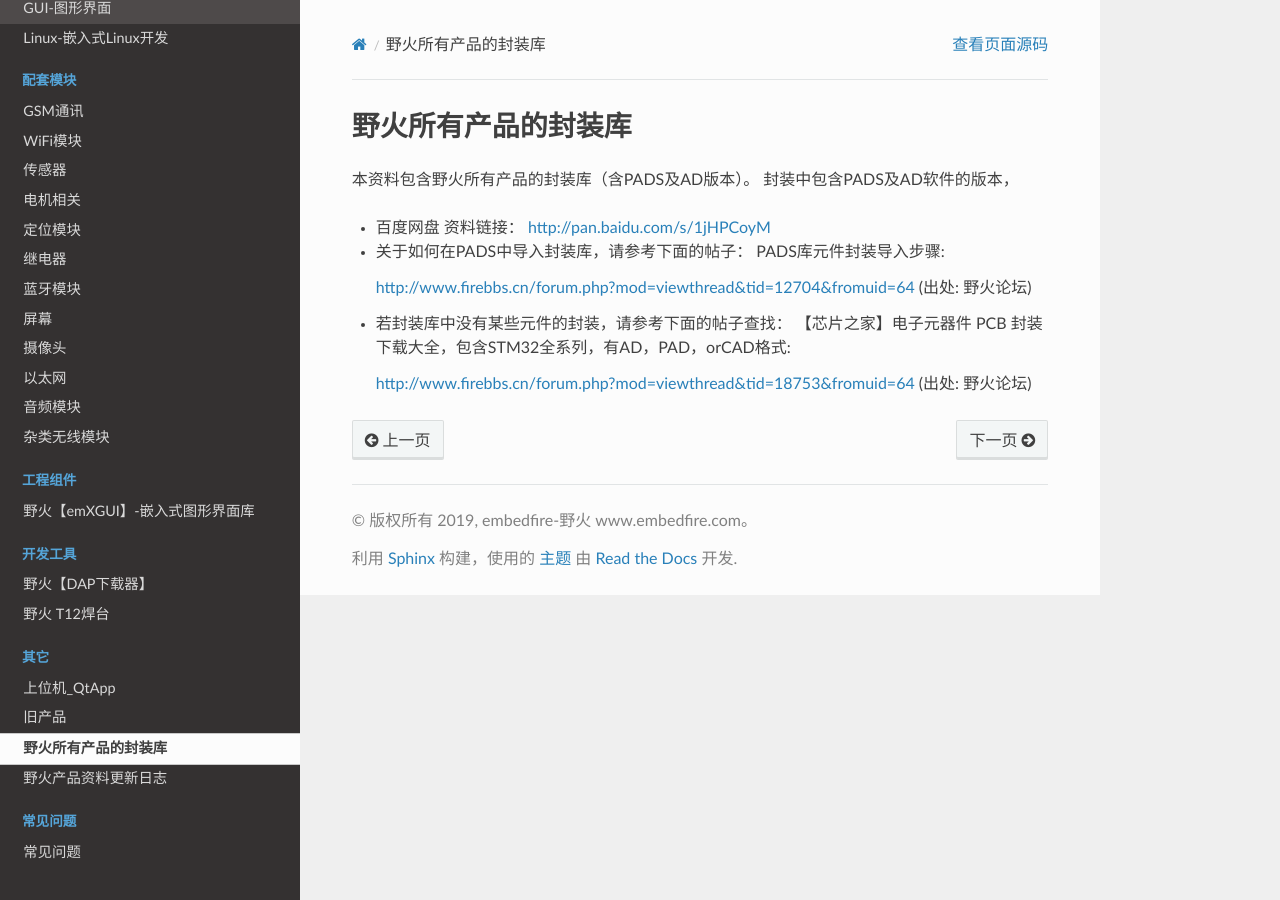
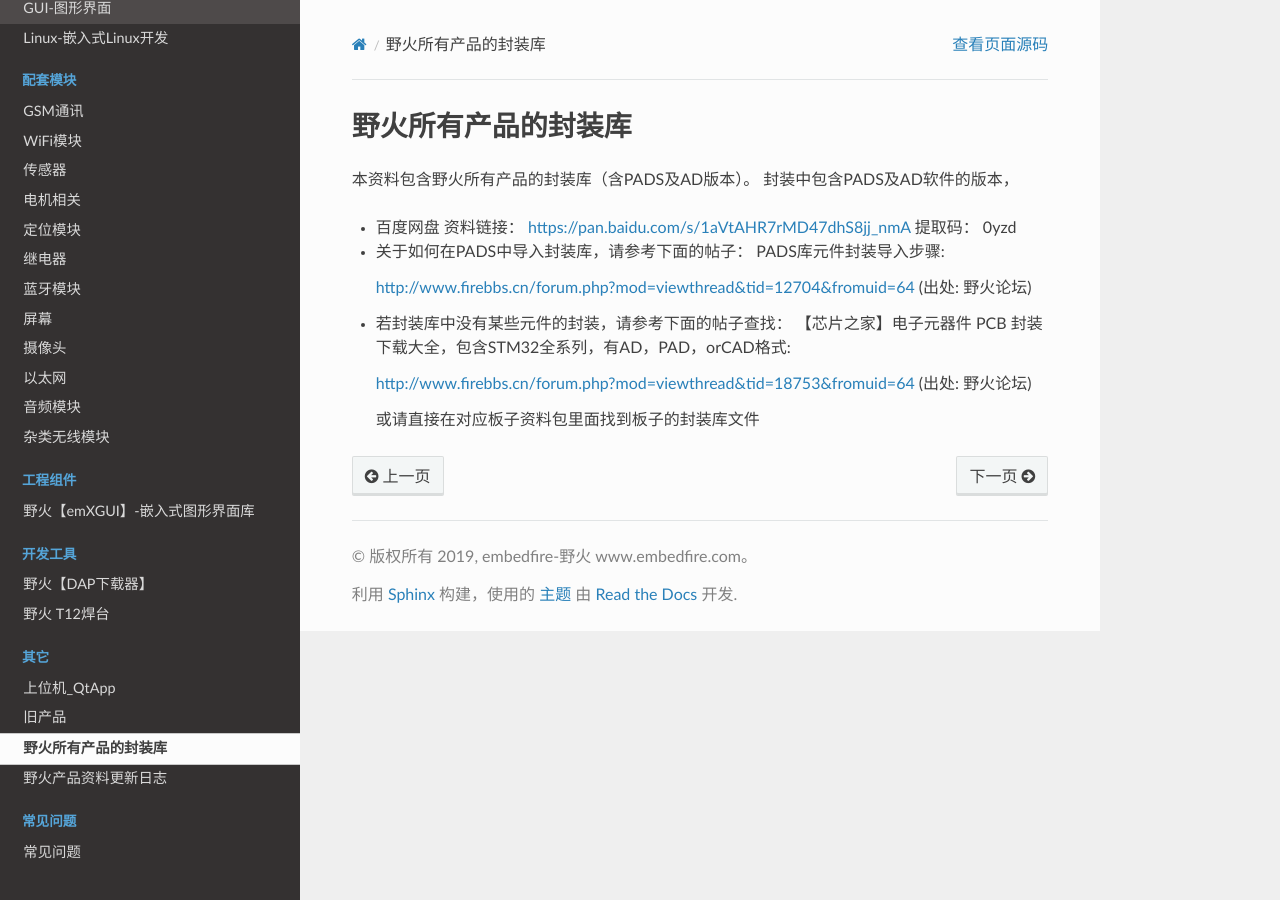
Before and after one commit to Embedfire/ebf_products, a Sphinx documentation site: the page built from documentation/pcb/ebf_pcblib.rst, in a window 1280 px wide. Built offline with Sphinx 7.4.7 and the Read the Docs theme 2.0.0, drawn with Linux system fonts in a browser that asks for light colours; pages that are not in the unit, such as notebooks, are missing from menus.

Commit message:
Update ebf_pcblib.rst

```diff
--- a/documentation/pcb/ebf_pcblib.rst
+++ b/documentation/pcb/ebf_pcblib.rst
@@ -5,7 +5,7 @@
 本资料包含野火所有产品的封装库（含PADS及AD版本）。
 封装中包含PADS及AD软件的版本，
 
--  百度网盘 资料链接： http://pan.baidu.com/s/1jHPCoyM
+-  百度网盘 资料链接： https://pan.baidu.com/s/1aVtAHR7rMD47dhS8jj_nmA  提取码： 0yzd
 
 -  关于如何在PADS中导入封装库，请参考下面的帖子：
    PADS库元件封装导入步骤:
@@ -19,3 +19,5 @@
 
    http://www.firebbs.cn/forum.php?mod=viewthread&tid=18753&fromuid=64
    (出处: 野火论坛)
+
+   或请直接在对应板子资料包里面找到板子的封装库文件
```
